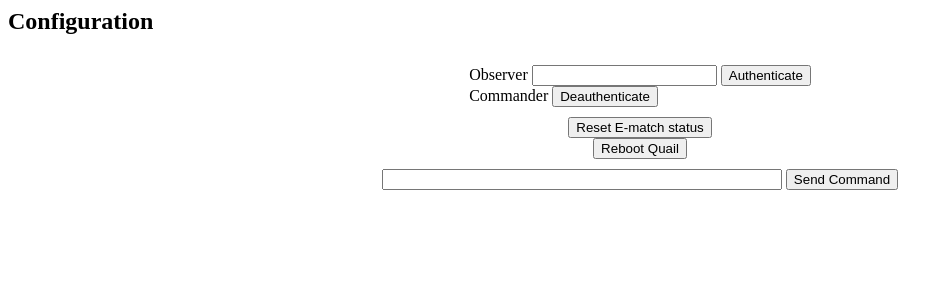
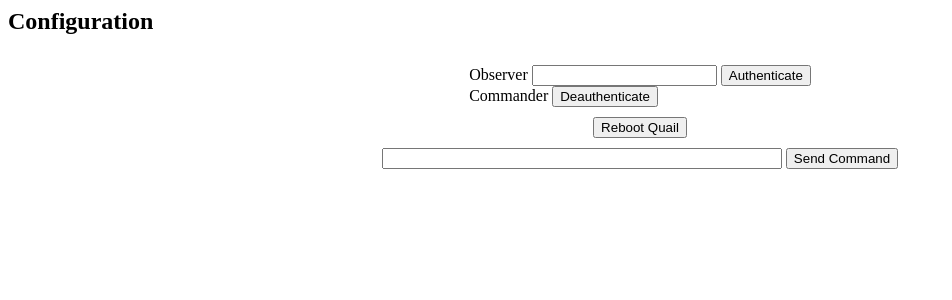
Before and after one commit to stanford-ssi/Olympus-GroundControl, a Python web app: template templates/configure.template.html in a window 1280 px wide. Shown: the top 300 px of the page, without its empty margins (0-952 px from the left). Run offline with Jinja, Linux system fonts and the light colour scheme; the template is opened without the code that fills it, so the values that code supplies are empty.

Commit message:
removed ematch state reset button since not quail impllemted

```diff
--- a/templates/configure.template.html
+++ b/templates/configure.template.html
@@ -60,7 +60,7 @@
       <button type="button" id="new-log-button" onclick="new_log()">New log</button>
     </div> -->
 
-    <button type="button" onclick="send_command({'slate.health.ematch_reset: 1'})" >Reset E-match status</button>
+    <!-- <button type="button" onclick="send_command({'slate.health.ematch_reset: 1'})" >Reset E-match status</button> -->
     <button type="button" onclick="reboot_quail()">Reboot Quail</button>
 
     <div class="config-line">
```
